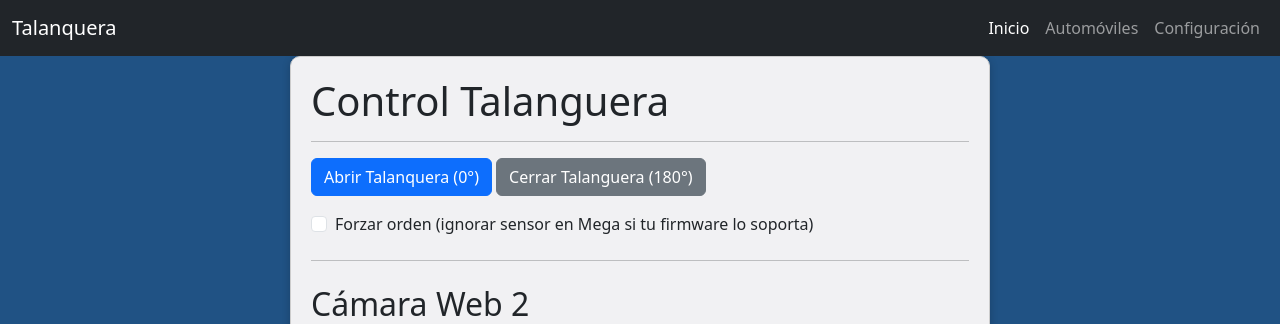
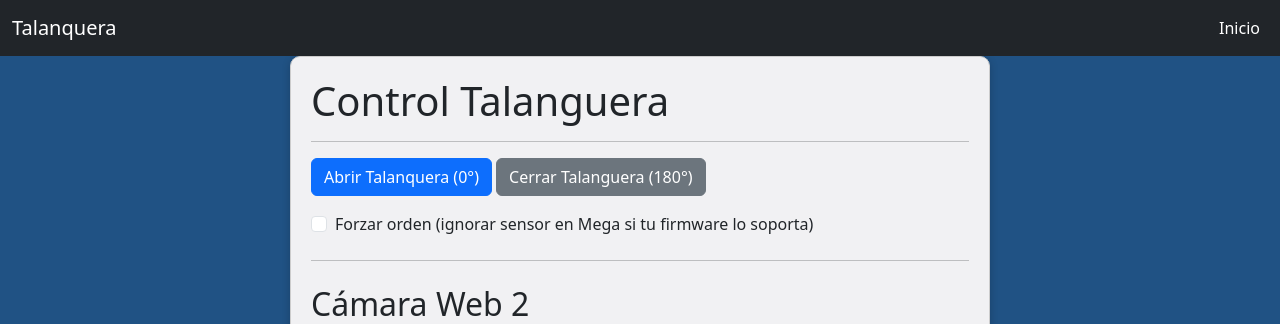
Before and after one commit to alfadestruc17/ARDUINO, a Flask app: page / in a window 1280 px wide. Shown: the top 324 px of the page. Run offline with Flask 3, Linux system fonts and the light colour scheme; data that the repository does not hold is empty.

Commit message:
cambios en la interfaz

```diff
--- a/templates/index.html
+++ b/templates/index.html
@@ -63,8 +63,6 @@
       <div class="collapse navbar-collapse" id="navbarNav">
         <ul class="navbar-nav ms-auto">
           <li class="nav-item"><a class="nav-link active" href="{{ url_for('dashboard.dashboard') }}">Inicio</a></li>
-          <li class="nav-item"><a class="nav-link" href="#">Automóviles</a></li>
-          <li class="nav-item"><a class="nav-link" href="#">Configuración</a></li>
         </ul>
       </div>
     </div>
```
